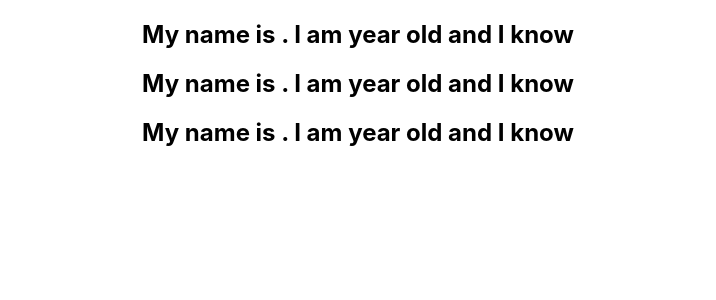
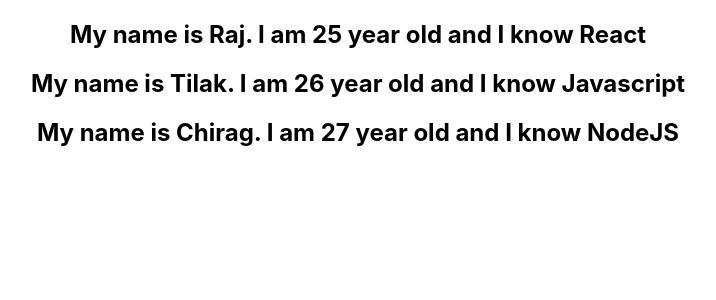
Before and after one commit to raj-savsani/ReactJs, a React (Create React App) app in the folder hello-world/: page / in a window 1280 px wide. Shown: the top 300 px of the page, without its empty margins (282-998 px from the left). Built offline with nearby package versions, Linux system fonts and the light colour scheme.

Commit message:
list & keys

```diff
--- a/hello-world/src/components/NameList.js
+++ b/hello-world/src/components/NameList.js
@@ -5,10 +5,12 @@
   // const names = ['Raj','Tilak','Chirag']
   const persons = [
     { id: 1, name: "Raj", age: 25, skill: "React" },
-    { id: 1, name: "Tilak", age: 26, skill: "Javascript" },
-    { id: 1, name: "Chirag", age: 27, skill: "NodeJS" },
+    { id: 2, name: "Tilak", age: 26, skill: "Javascript" },
+    { id: 3, name: "Chirag", age: 27, skill: "NodeJS" },
   ];
-  const personList = persons.map((person) => <Person person={person}></Person>);
+  const personList = persons.map((person) => (
+    <Person key={person.id} person={person} />
+  ));
   return (
     <div>
       {/* <h2>{names[0]}</h2>
@@ -17,7 +19,7 @@
       {/* {
                 names.map(name=><h2>{name}</h2>)
             } */}
-            {personList}
+      {personList}
     </div>
   );
 }
--- a/hello-world/src/components/Person.js
+++ b/hello-world/src/components/Person.js
@@ -1,11 +1,14 @@
-import React from 'react'
+import React from "react";
 
-function Person(person) {
-    return (
-        <div>
-            <h2>My name is {person.name}. I am {person.age} year old and I know {person.skill}</h2>
-        </div>
-    )
+function Person({person}) {
+  return (
+    <div>
+      <h2>
+        My name is {person.name}. I am {person.age} year old and I know{" "}
+        {person.skill}
+      </h2>
+    </div>
+  );
 }
 
-export default Person
+export default Person;
```
